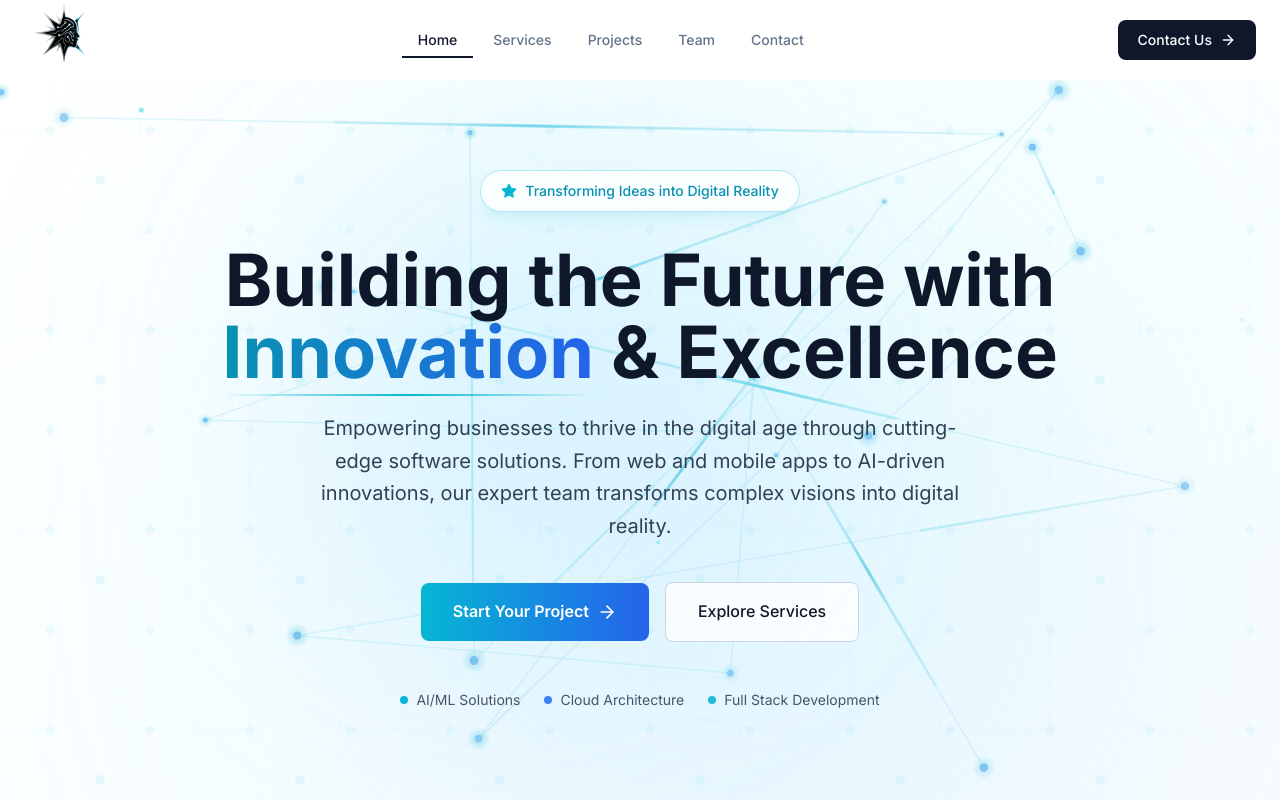
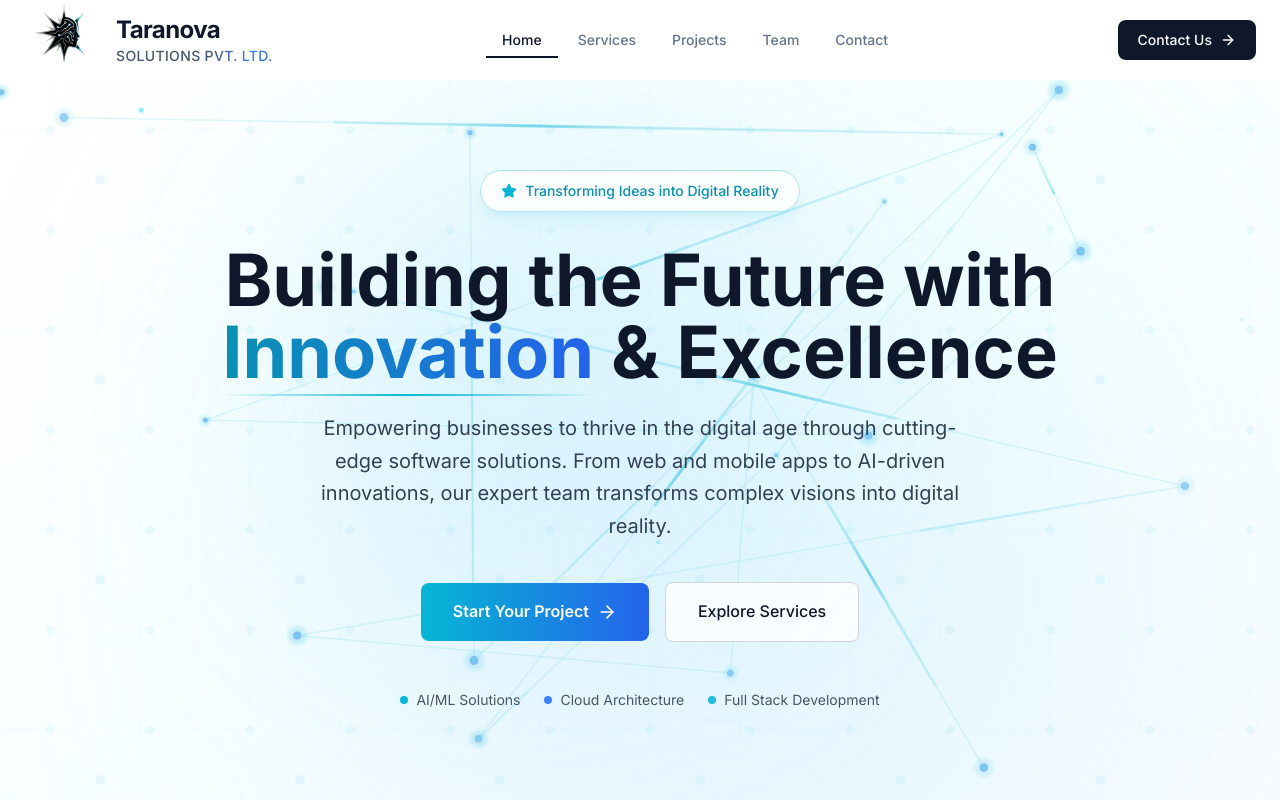
Before and after one commit to yashwanth-gowda-ym/Taranova-Solutions-, a React (Vite) app in the folder taranova-website/: page / in a window 1280 px wide. Shown: the top 800 px of the page. Built offline with nearby package versions, Linux system fonts and the light colour scheme.

Commit message:
Update Navbar component and add ShinyText component

```diff
--- a/taranova-website/src/components/Navbar.jsx
+++ b/taranova-website/src/components/Navbar.jsx
@@ -2,6 +2,7 @@
 import { Link, useLocation } from 'react-router-dom';
 import { motion, AnimatePresence } from 'framer-motion';
 import { Menu, X, ArrowRight } from 'lucide-react';
+import ShinyText from './ShinyText';
 
 const Navbar = () => {
   const [isScrolled, setIsScrolled] = useState(false);
@@ -40,12 +41,32 @@
     >
       <div className="container-custom h-20 flex items-center justify-between">
         {/* Logo */}
-        <Link to="/" className="flex items-center group">
+        <Link to="/" className="flex items-center gap-3 group">
           <img
             src="/taranova-logo.png"
             alt="Taranova Solutions Logo"
             className="h-20 w-auto object-contain transition-transform duration-300 group-hover:scale-105"
           />
+          <div className="flex flex-col">
+            <ShinyText
+              text="Taranova"
+              className="text-2xl font-bold tracking-tight"
+              color="#0f172a"
+              shineColor="#06b6d4"
+              speed={3}
+              spread={100}
+              delay={0.5}
+            />
+            <ShinyText
+              text="SOLUTIONS PVT. LTD."
+              className="text-sm font-medium tracking-wide"
+              color="#475569"
+              shineColor="#3b82f6"
+              speed={3}
+              spread={100}
+              delay={1}
+            />
+          </div>
         </Link>
 
         {/* Desktop Navigation */}
--- /dev/null
+++ b/taranova-website/src/components/ShinyText.jsx
@@ -0,0 +1,117 @@
+import { useState, useCallback, useEffect, useRef } from 'react';
+import { motion, useMotionValue, useAnimationFrame, useTransform } from 'framer-motion';
+
+const ShinyText = ({
+  text,
+  disabled = false,
+  speed = 2,
+  className = '',
+  color = '#b5b5b5',
+  shineColor = '#ffffff',
+  spread = 120,
+  yoyo = false,
+  pauseOnHover = false,
+  direction = 'left',
+  delay = 0
+}) => {
+  const [isPaused, setIsPaused] = useState(false);
+  const progress = useMotionValue(0);
+  const elapsedRef = useRef(0);
+  const lastTimeRef = useRef(null);
+  const directionRef = useRef(direction === 'left' ? 1 : -1);
+
+  const animationDuration = speed * 1000;
+  const delayDuration = delay * 1000;
+
+  useAnimationFrame(time => {
+    if (disabled || isPaused) {
+      lastTimeRef.current = null;
+      return;
+    }
+
+    if (lastTimeRef.current === null) {
+      lastTimeRef.current = time;
+      return;
+    }
+
+    const deltaTime = time - lastTimeRef.current;
+    lastTimeRef.current = time;
+
+    elapsedRef.current += deltaTime;
+
+    // Animation goes from 0 to 100
+    if (yoyo) {
+      const cycleDuration = animationDuration + delayDuration;
+      const fullCycle = cycleDuration * 2;
+      const cycleTime = elapsedRef.current % fullCycle;
+
+      if (cycleTime < animationDuration) {
+        // Forward animation: 0 -> 100
+        const p = (cycleTime / animationDuration) * 100;
+        progress.set(directionRef.current === 1 ? p : 100 - p);
+      } else if (cycleTime < cycleDuration) {
+        // Delay at end
+        progress.set(directionRef.current === 1 ? 100 : 0);
+      } else if (cycleTime < cycleDuration + animationDuration) {
+        // Reverse animation: 100 -> 0
+        const reverseTime = cycleTime - cycleDuration;
+        const p = 100 - (reverseTime / animationDuration) * 100;
+        progress.set(directionRef.current === 1 ? p : 100 - p);
+      } else {
+        // Delay at start
+        progress.set(directionRef.current === 1 ? 0 : 100);
+      }
+    } else {
+      const cycleDuration = animationDuration + delayDuration;
+      const cycleTime = elapsedRef.current % cycleDuration;
+
+      if (cycleTime < animationDuration) {
+        // Animation phase: 0 -> 100
+        const p = (cycleTime / animationDuration) * 100;
+        progress.set(directionRef.current === 1 ? p : 100 - p);
+      } else {
+        // Delay phase - hold at end (shine off-screen)
+        progress.set(directionRef.current === 1 ? 100 : 0);
+      }
+    }
+  });
+
+  useEffect(() => {
+    directionRef.current = direction === 'left' ? 1 : -1;
+    elapsedRef.current = 0;
+    progress.set(0);
+    // eslint-disable-next-line react-hooks/exhaustive-deps
+  }, [direction]);
+
+  // Transform: p=0 -> 150% (shine off right), p=100 -> -50% (shine off left)
+  const backgroundPosition = useTransform(progress, p => `${150 - p * 2}% center`);
+
+  const handleMouseEnter = useCallback(() => {
+    if (pauseOnHover) setIsPaused(true);
+  }, [pauseOnHover]);
+
+  const handleMouseLeave = useCallback(() => {
+    if (pauseOnHover) setIsPaused(false);
+  }, [pauseOnHover]);
+
+  const gradientStyle = {
+    backgroundImage: `linear-gradient(${spread}deg, ${color} 0%, ${color} 35%, ${shineColor} 50%, ${color} 65%, ${color} 100%)`,
+    backgroundSize: '200% auto',
+    WebkitBackgroundClip: 'text',
+    backgroundClip: 'text',
+    WebkitTextFillColor: 'transparent'
+  };
+
+  return (
+    <motion.span
+      className={`inline-block ${className}`}
+      style={{ ...gradientStyle, backgroundPosition }}
+      onMouseEnter={handleMouseEnter}
+      onMouseLeave={handleMouseLeave}
+    >
+      {text}
+    </motion.span>
+  );
+};
+
+export default ShinyText;
```
